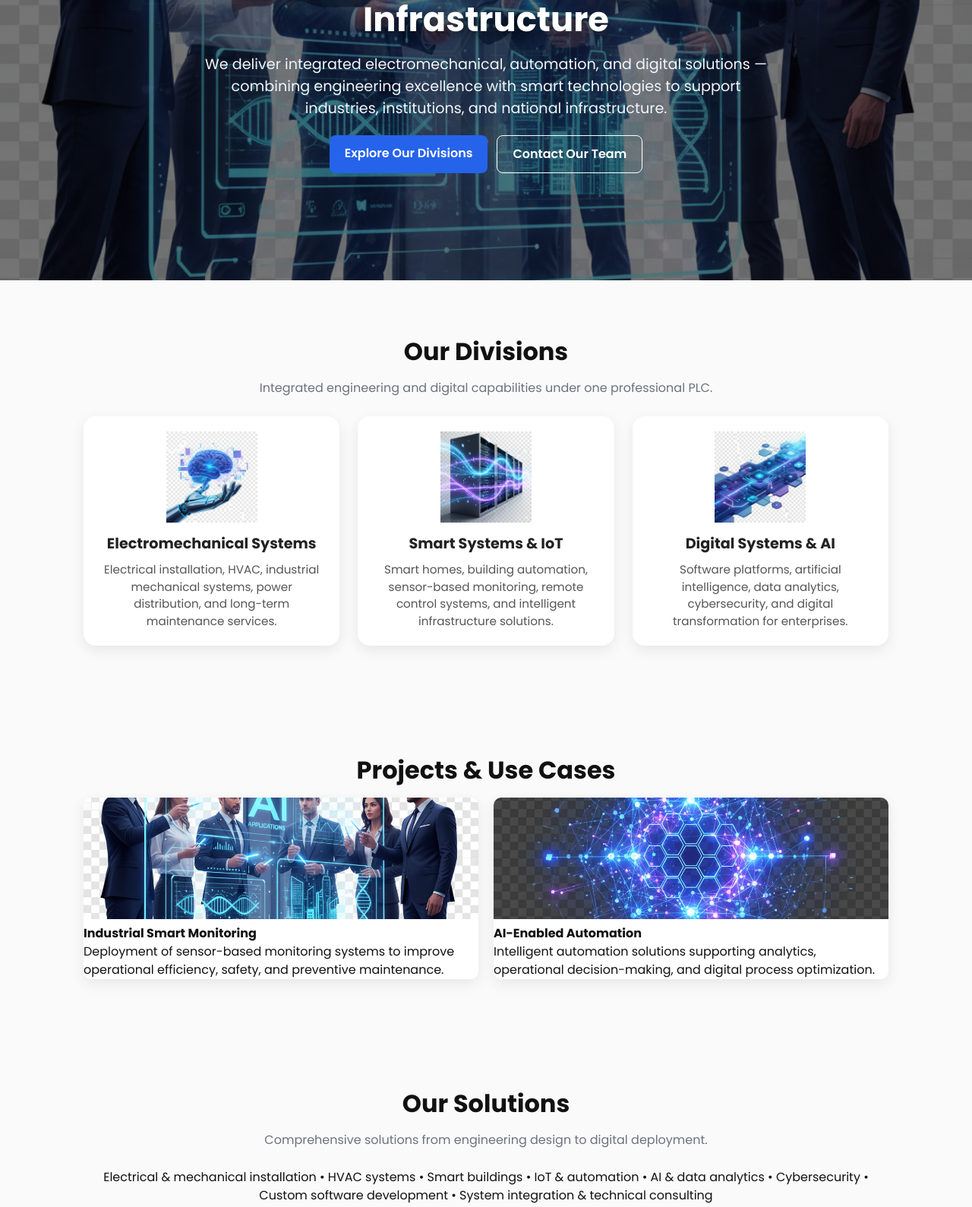
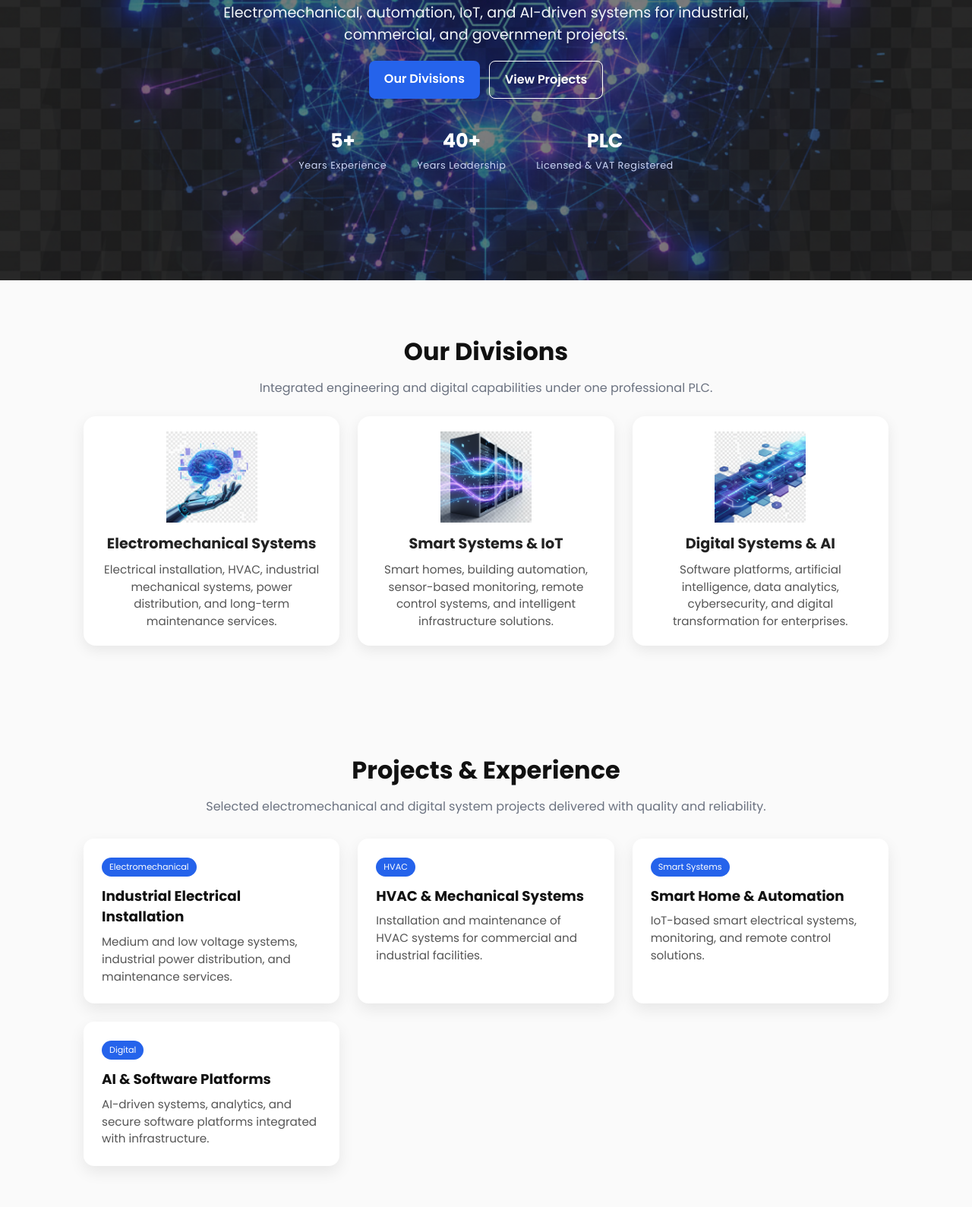
Before and after one commit to bereket4032/ai-hub, a plain HTML site: page frontend/index.html in a window 1280 px wide. Shown: the part 429-2018 px from the top of the page at 76% size. Drawn offline with Linux system fonts and the light colour scheme.

Commit message:
Redesign hero section and add professional projects showcase

```diff
--- a/frontend/assets/css/style.css
+++ b/frontend/assets/css/style.css
@@ -819,3 +819,89 @@ section {
     display: none;
   }
 }
+
+/* ================= HERO ENTERPRISE STYLE ================= */
+
+.hero-subtitle {
+  font-size: 1.15rem;
+  max-width: 720px;
+  margin: 0 auto 28px;
+  color: #e5e7eb;
+}
+
+.hero-stats {
+  margin-top: 36px;
+  display: flex;
+  justify-content: center;
+  gap: 40px;
+  flex-wrap: wrap;
+}
+
+.hero-stats div {
+  text-align: center;
+  color: white;
+}
+
+.hero-stats strong {
+  font-size: 1.6rem;
+  font-weight: 700;
+  display: block;
+}
+
+.hero-stats span {
+  font-size: 0.8rem;
+  color: #cbd5f5;
+  letter-spacing: 0.5px;
+}
+
+/* Mobile adjustments */
+@media (max-width: 768px) {
+  .hero-stats {
+    gap: 20px;
+  }
+
+  .hero-stats strong {
+    font-size: 1.3rem;
+  }
+}
+
+/* ================= PROJECTS ================= */
+
+.projects-grid {
+  display: grid;
+  grid-template-columns: repeat(auto-fit, minmax(260px, 1fr));
+  gap: 24px;
+  margin-top: 30px;
+}
+
+.project-card {
+  background: white;
+  padding: 24px;
+  border-radius: 14px;
+  box-shadow: 0 8px 20px rgba(0,0,0,0.08);
+  transition: transform 0.25s ease, box-shadow 0.25s ease;
+}
+
+.project-card:hover {
+  transform: translateY(-6px);
+  box-shadow: 0 14px 32px rgba(0,0,0,0.14);
+}
+
+.project-card h3 {
+  margin: 12px 0 8px;
+  font-size: 1.15rem;
+}
+
+.project-card p {
+  font-size: 0.95rem;
+  color: #555;
+}
+
+.tag {
+  display: inline-block;
+  background: #2563eb;
+  color: white;
+  font-size: 0.7rem;
+  padding: 4px 10px;
+  border-radius: 999px;
+}
--- a/frontend/index.html
+++ b/frontend/index.html
@@ -19,9 +19,9 @@
 
     <!-- Logo -->
     <a href="index.html" class="brand">
-  <img src="assets/images/logo.png" alt="Electromechanical & Digital Systems PLC">
+  <img src="assets/images/logo.png" alt="Electromechanical & Digital systems PLC">
   <div class="brand-text">
-    <strong>Electromechanical & Digital Systems PLC</strong>
+    <strong>Electromechanical & Digital Systems</strong>
     <span>Engineering • Digital • Smart Infrastructure</span>
   </div>
 </a>
@@ -115,20 +115,40 @@
  <!-- ================= HERO ================= -->
 <section id="hero" class="hero">
   <div class="hero-overlay"></div>
+
   <div class="hero-content">
     <h1>
-      Electromechanical & Digital Systems<br>
-      Engineering the Future of Smart Infrastructure
+      Engineering Smart Infrastructure<br>
+      & Digital Systems
     </h1>
-    <p>
-      We deliver integrated electromechanical, automation, and digital solutions —
-      combining engineering excellence with smart technologies to support
-      industries, institutions, and national infrastructure.
+
+    <p class="hero-subtitle">
+      Electromechanical, automation, IoT, and AI-driven systems
+      for industrial, commercial, and government projects.
     </p>
 
     <div class="hero-cta">
-      <a href="#divisions" class="btn btn-primary">Explore Our Divisions</a>
-      <a href="#contact" class="btn btn-outline">Contact Our Team</a>
+      <a href="#divisions" class="btn btn-primary">
+        Our Divisions
+      </a>
+      <a href="#projects" class="btn btn-outline">
+        View Projects
+      </a>
+    </div>
+
+    <div class="hero-stats">
+      <div>
+        <strong>5+</strong>
+        <span>Years Experience</span>
+      </div>
+      <div>
+        <strong>40+</strong>
+        <span>Years Leadership</span>
+      </div>
+      <div>
+        <strong>PLC</strong>
+        <span>Licensed & VAT Registered</span>
+      </div>
     </div>
   </div>
 </section>
@@ -178,28 +198,52 @@
 </section>
 
 <!-- ================= PROJECTS / CASE STUDIES ================= -->
-<section id="case-studies" class="section">
+<section id="projects" class="section">
   <div class="container">
-    <h2>Projects & Use Cases</h2>
+    <h2>Projects & Experience</h2>
+    <p class="lede">
+      Selected electromechanical and digital system projects
+      delivered with quality and reliability.
+    </p>
 
-    <div class="cases-grid">
-      <div class="case-card">
-        <img src="assets/images/case1.png" alt="Industrial Monitoring System">
-        <h4>Industrial Smart Monitoring</h4>
+    <div class="projects-grid">
+
+      <div class="project-card">
+        <span class="tag">Electromechanical</span>
+        <h3>Industrial Electrical Installation</h3>
         <p>
-          Deployment of sensor-based monitoring systems to improve
-          operational efficiency, safety, and preventive maintenance.
+          Medium and low voltage systems, industrial power
+          distribution, and maintenance services.
         </p>
       </div>
 
-      <div class="case-card">
-        <img src="assets/images/case2.png" alt="AI Automation System">
-        <h4>AI-Enabled Automation</h4>
+      <div class="project-card">
+        <span class="tag">HVAC</span>
+        <h3>HVAC & Mechanical Systems</h3>
         <p>
-          Intelligent automation solutions supporting analytics,
-          operational decision-making, and digital process optimization.
+          Installation and maintenance of HVAC systems
+          for commercial and industrial facilities.
         </p>
       </div>
+
+      <div class="project-card">
+        <span class="tag">Smart Systems</span>
+        <h3>Smart Home & Automation</h3>
+        <p>
+          IoT-based smart electrical systems, monitoring,
+          and remote control solutions.
+        </p>
+      </div>
+
+      <div class="project-card">
+        <span class="tag">Digital</span>
+        <h3>AI & Software Platforms</h3>
+        <p>
+          AI-driven systems, analytics, and secure software
+          platforms integrated with infrastructure.
+        </p>
+      </div>
+
     </div>
   </div>
 </section>
```
